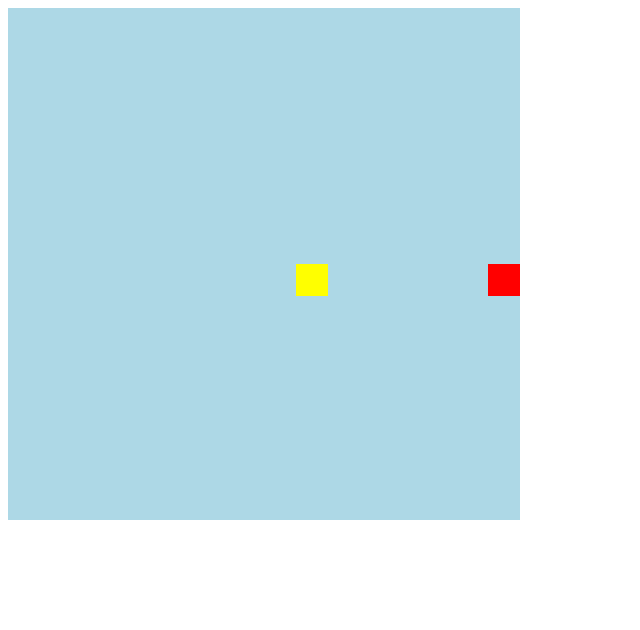
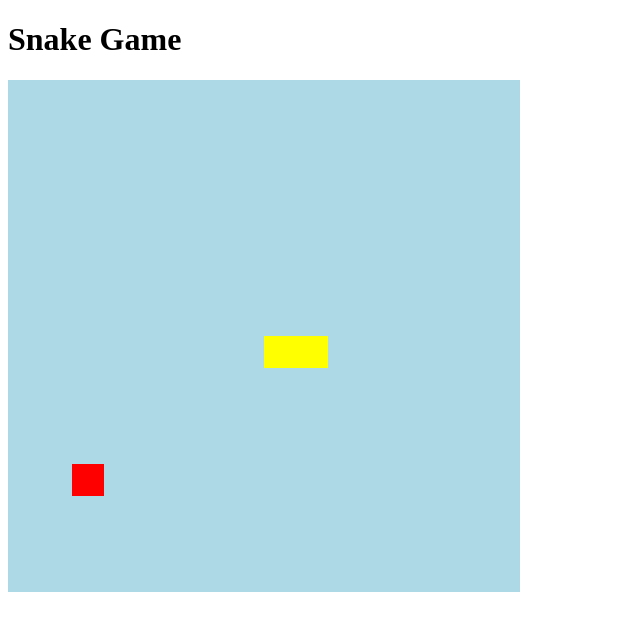
Before and after one commit to GiulianoCriscuoli/Bootcamp-projetos-frontend, a plain HTML site: page snake/index.html in a window 1280 px wide. Shown: the whole page, without its empty margins (0-640 px from the left). Drawn offline with Linux system fonts and the light colour scheme.

Commit message:
Configuração dos movimentos e do game over

```diff
--- a/snake/index.html
+++ b/snake/index.html
@@ -6,6 +6,7 @@
     <title>Snake Game</title>
 </head>
 <body>
+    <h1>Snake Game</h1>
     <canvas id="snake" width="512" height="512"></canvas>
 
     <script src="script.js"></script>
--- a/snake/script.js
+++ b/snake/script.js
@@ -49,6 +49,14 @@ function startGame() {
     if(snake[0].x < 0 && direction == "left") snake[0].x = 16 * box;
     if(snake[0].y > 15 * box && direction =="down") snake[0].y = 0;
     if(snake[0].y < 0 && direction =="up") snake[0].y = 16 * box;
+
+        for( let i = 1; i < snake.length; i++) {
+            if(snake[0].x === snake[i].x && snake[0].y === snake[i].y) {
+                clearInterval(game);
+                alert("Game over :(");
+            }
+        }
+
     createBG();
     createSnake();
     drawFood();
@@ -61,7 +69,12 @@ function startGame() {
     if(direction === "up") snakeY -= box;
     if(direction === "down") snakeY += box;
 
-    snake.pop();
+    if(snakeX != food.x || snakeY != food.y) {
+        snake.pop();
+    } else {
+        food.x = Math.floor(Math.random() * 15 + 1) * box;
+        food.y = Math.floor(Math.random() * 15 + 1) * box;
+    }
 
     let newHead = {
         x: snakeX,
```
